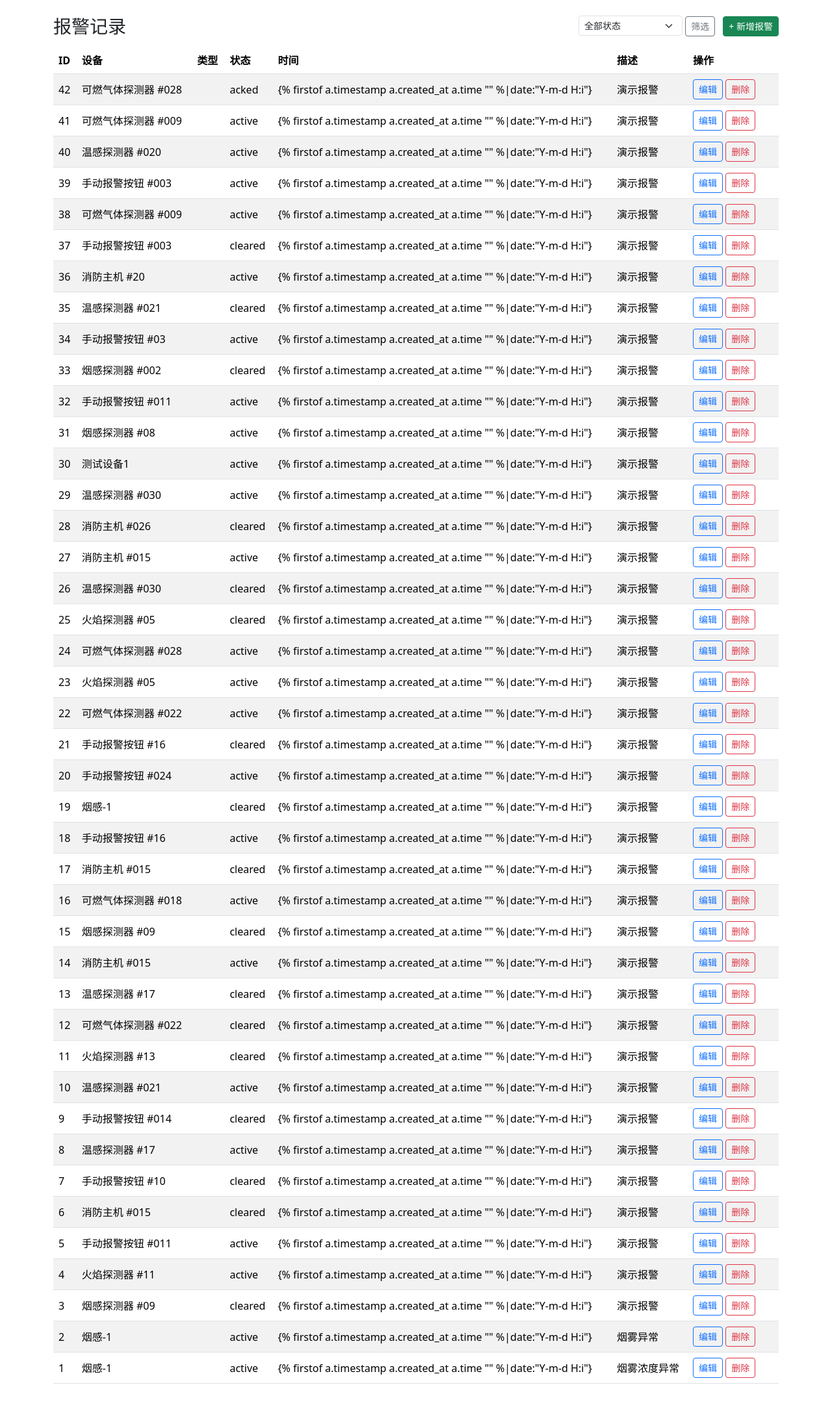
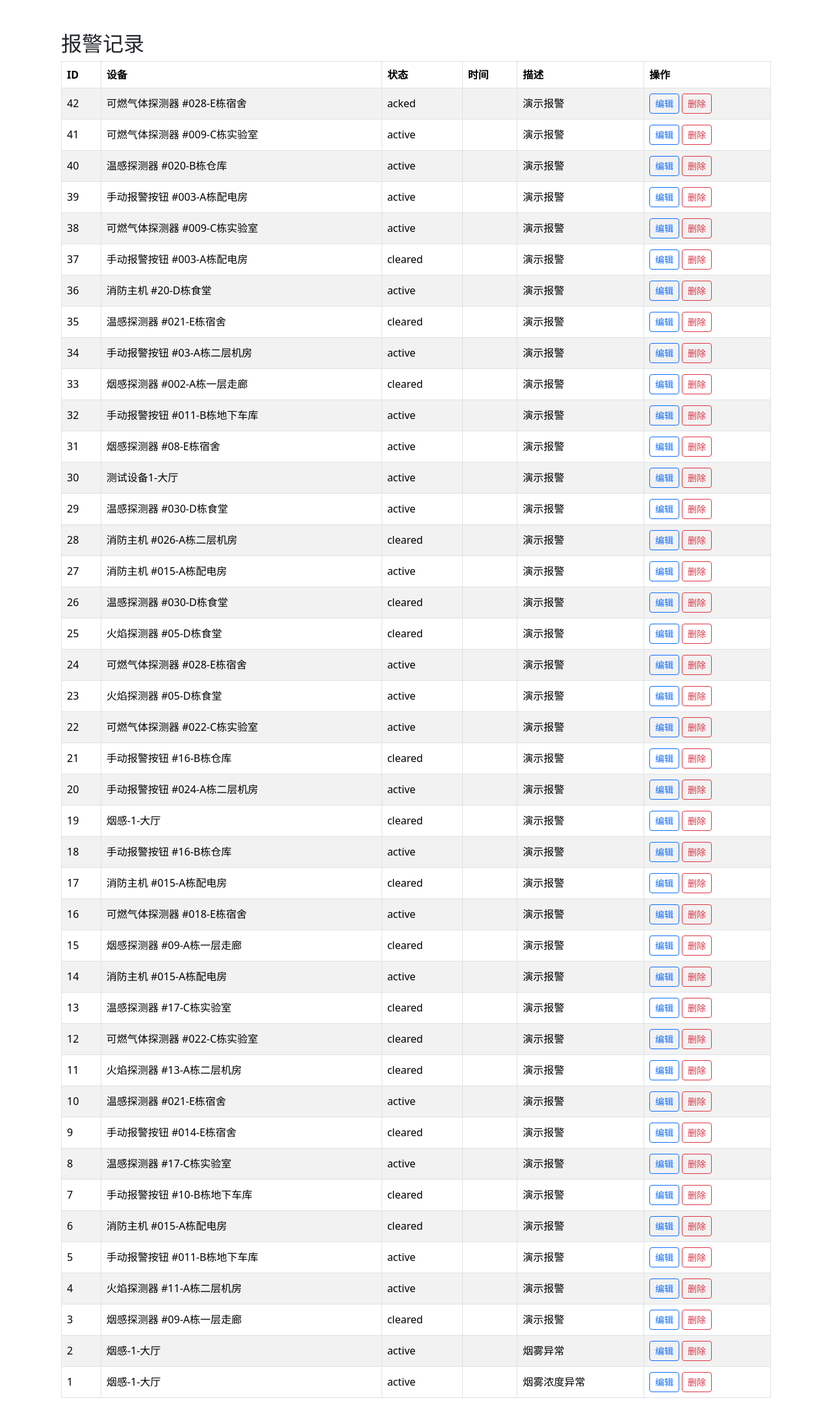
Before and after one commit to RetiredGuitar64/smartfire, a Django app: page /alarms/ in a window 1280 px wide. Shown: the part 89-2281 px from the top of the page at 65% size. Before the commit the page ends 2219 px from the top, so only its background shows below. Run offline with Django 4.2, Linux system fonts and the light colour scheme; a user stored in the database is signed in; data comes from the database, SQL or seed files in the repository; both versions use the stored data as it was after the commit.

Commit message:
页面正常显示，但是报警新建按钮没了，

```diff
--- a/templates/alarms/alarm_list.html
+++ b/templates/alarms/alarm_list.html
@@ -1,30 +1,17 @@
 {% extends "base.html" %}
 {% block content %}
-<div class="d-flex align-items-center justify-content-between mb-3">
-  <h3 class="m-0">报警记录</h3>
-  <div>
-    <form class="d-inline" method="get" action=".">
-      <select name="status" class="form-select form-select-sm d-inline-block" style="width:160px">
-        <option value="">全部状态</option>
-        <option value="new" {% if status_filter == "new" %}selected{% endif %}>新产生</option>
-        <option value="ack" {% if status_filter == "ack" %}selected{% endif %}>已确认</option>
-        <option value="closed" {% if status_filter == "closed" %}selected{% endif %}>已关闭</option>
-      </select>
-      <button class="btn btn-outline-secondary btn-sm">筛选</button>
-    </form>
-    {% if request.user.is_authenticated and perms.alarms.add_alarm %}
-      <a class="btn btn-success btn-sm ms-2" href="{% url 'alarms:add' %}">+ 新增报警</a>
-    {% endif %}
-  </div>
-</div>
-
-<div class="table-responsive">
-  <table class="table table-striped align-middle">
+<div class="container mt-4">
+  <h2>报警记录</h2>
+  <table class="table table-bordered table-striped align-middle">
     <thead>
       <tr>
-        <th>ID</th><th>设备</th><th>类型</th><th>状态</th><th>时间</th><th>描述</th>
-        {% if request.user.is_authenticated and perms.alarms.change_alarm or perms.alarms.delete_alarm %}
-          <th style="width:140px">操作</th>
+        <th>ID</th>
+        <th>设备</th>
+        <th>状态</th>
+        <th>时间</th>
+        <th>描述</th>
+        {% if perms.alarms.change_alarm or perms.alarms.delete_alarm %}
+        <th>操作</th>
         {% endif %}
       </tr>
     </thead>
@@ -32,24 +19,32 @@
       {% for a in alarms %}
       <tr>
         <td>{{ a.id }}</td>
-        <td>{% firstof a.device.name a.device_id "" %}</td>
-        <td>{% firstof a.alarm_type a.type a.category "" %}</td>
-        <td>{% firstof a.status "" %}</td>
-        <td>{% firstof a.timestamp a.created_at a.time "" %|date:"Y-m-d H:i"}</td>
-        <td class="text-truncate" style="max-width:320px">{% firstof a.description a.message a.details a.content a.note "" %}</td>
-        {% if request.user.is_authenticated and perms.alarms.change_alarm or perms.alarms.delete_alarm %}
+        <td>{{ a.device }}</td>
+        <td>{{ a.status }}</td>
+        <td>
+          {% firstof a.timestamp a.created_at a.time as t %}
+          {% if t %}
+            {{ t|date:"Y-m-d H:i" }}
+          {% else %}
+            --
+          {% endif %}
+        </td>
+        <td>{% if a.description %}{{ a.description }}{% elif a.message %}{{ a.message }}{% elif a.detail %}{{ a.detail }}{% else %}--{% endif %}</td>
+        {% if perms.alarms.change_alarm or perms.alarms.delete_alarm %}
         <td>
           {% if perms.alarms.change_alarm %}
-            <a class="btn btn-sm btn-outline-primary" href="{% url 'alarms:edit' a.id %}">编辑</a>
+            <a href="{% url 'alarms:edit' a.id %}" class="btn btn-sm btn-outline-primary">编辑</a>
           {% endif %}
           {% if perms.alarms.delete_alarm %}
-            <a class="btn btn-sm btn-outline-danger" href="{% url 'alarms:delete' a.id %}">删除</a>
+            <a href="{% url 'alarms:delete' a.id %}" class="btn btn-sm btn-outline-danger">删除</a>
           {% endif %}
         </td>
         {% endif %}
       </tr>
       {% empty %}
-      <tr><td colspan="7" class="text-center text-muted">暂无报警</td></tr>
+      <tr>
+        <td colspan="6" class="text-center text-muted">暂无报警记录</td>
+      </tr>
       {% endfor %}
     </tbody>
   </table>
```
Also changed, not shown: templates/alarms/alarm_form.html (+26 -7 lines), db.sqlite3.
